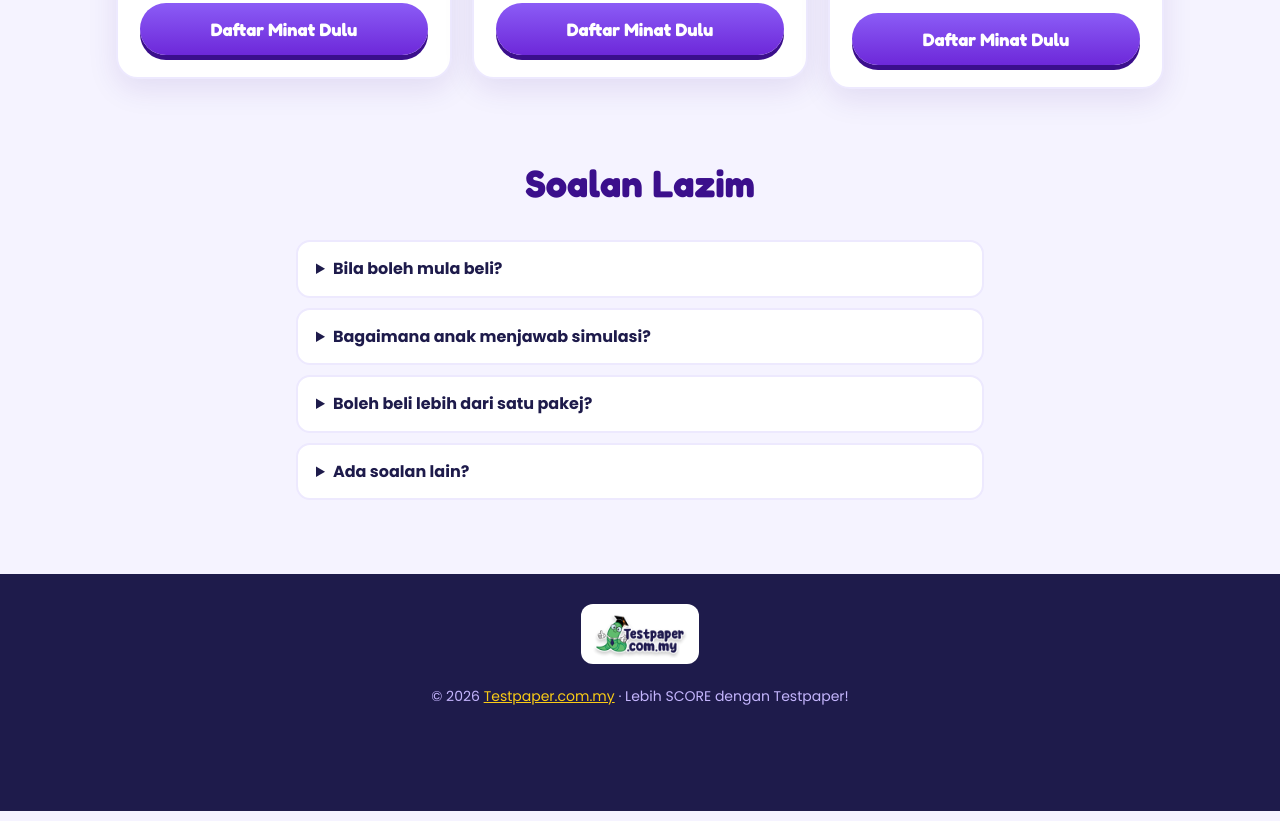
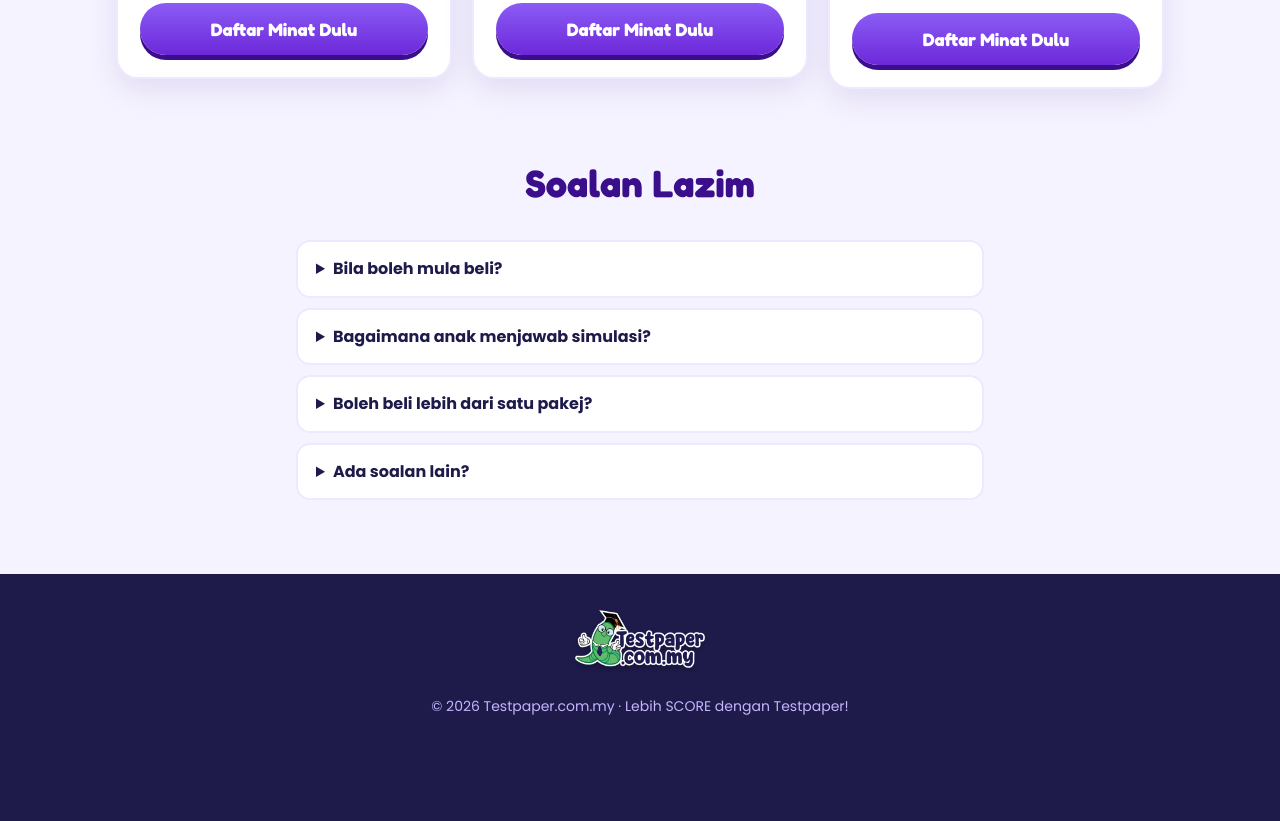
Before and after one commit to brodaysolution/UKKM-Testpaper, a plain HTML site: page index.html in a window 1280 px wide. Shown: the part 3827-4648 px from the top of the page. Drawn offline with Linux system fonts and the light colour scheme.

Commit message:
Footer: transparent logo, plain text copyright
Co-Authored-By: Claude Opus 5.5 <noreply@anthropic.com>
Claude-Session: https://claude.ai/code/session_01T62uKVkAaCvwrkVnZZejuM

```diff
--- a/index.html
+++ b/index.html
@@ -47,7 +47,7 @@ section{padding:64px 0}
 input{width:100%;padding:13px 15px;border:2px solid #ddd6fe;border-radius:12px;margin:6px 0 12px;font:16px 'Poppins'}input:focus{outline:none;border-color:var(--p2)}
 .hide{display:none}details{background:#fff;border-radius:14px;padding:14px 18px;margin:10px 0;border:2px solid #ede9fe}summary{font-weight:700;cursor:pointer}
 .wa{position:fixed;right:16px;bottom:16px;background:#25d366;color:#fff;border-radius:99px;padding:14px 18px;font-weight:700;text-decoration:none;box-shadow:0 6px 20px rgba(0,0,0,.25);z-index:6}
-footer{text-align:center;background:var(--navy);color:#c4b5fd;padding:30px 0 90px;font-size:14px}footer img{height:60px;background:#fff;border-radius:12px;padding:6px 10px}
+footer{text-align:center;background:var(--navy);color:#c4b5fd;padding:30px 0 90px;font-size:14px}footer img{height:70px}
 .score{text-align:center;font:italic 700 22px 'Poppins';color:#fff}.score b{color:var(--y)}
 @media(max-width:760px){header .w{grid-template-columns:1fr;text-align:center}header .txt{padding-bottom:0}.pill{margin:auto}.cd{justify-content:center}.mascot{max-width:260px}.quiz .mini{width:70px;right:-10px;bottom:-30px}}
 @media(max-width:480px){.opts{grid-template-columns:1fr}.nav img{height:42px}}
@@ -94,7 +94,7 @@ footer{text-align:center;background:var(--navy);color:#c4b5fd;padding:30px 0 90p
 <details><summary>Ada soalan lain?</summary><p>Jangan risau, kami sedia membantu! <a href="https://wa.me/60127976184?text=Hai%2C%20saya%20dari%20website%20UKKM%20Testpaper.%20Saya%20ada%20soalan%20tentang%20Simulasi%20UKKM." target="_blank" style="color:#16a34a;font-weight:700">💬 WhatsApp kami di +60 12-797 6184</a></p></details>
 </div></section>
 
-<footer><a href="https://shop.testpaper.com.my/?code=DIGI002" target="_blank"><img src="img/logo.png" alt="Testpaper"></a><p>© 2026 <a href="https://shop.testpaper.com.my/?code=DIGI002" target="_blank" style="color:var(--y)">Testpaper.com.my</a> · Lebih SCORE dengan Testpaper!</p></footer>
+<footer><a href="https://shop.testpaper.com.my/?code=DIGI002" target="_blank"><img src="img/logo.png" alt="Testpaper"></a><p>© 2026 Testpaper.com.my · Lebih SCORE dengan Testpaper!</p></footer>
 <a class="wa" href="https://wa.me/60127976184?text=Hai%2C%20saya%20dari%20website%20UKKM%20Testpaper.%20Saya%20nak%20tahu%20tentang%20Simulasi%20UKKM." target="_blank">💬 WhatsApp</a>
 
 <script>
```
